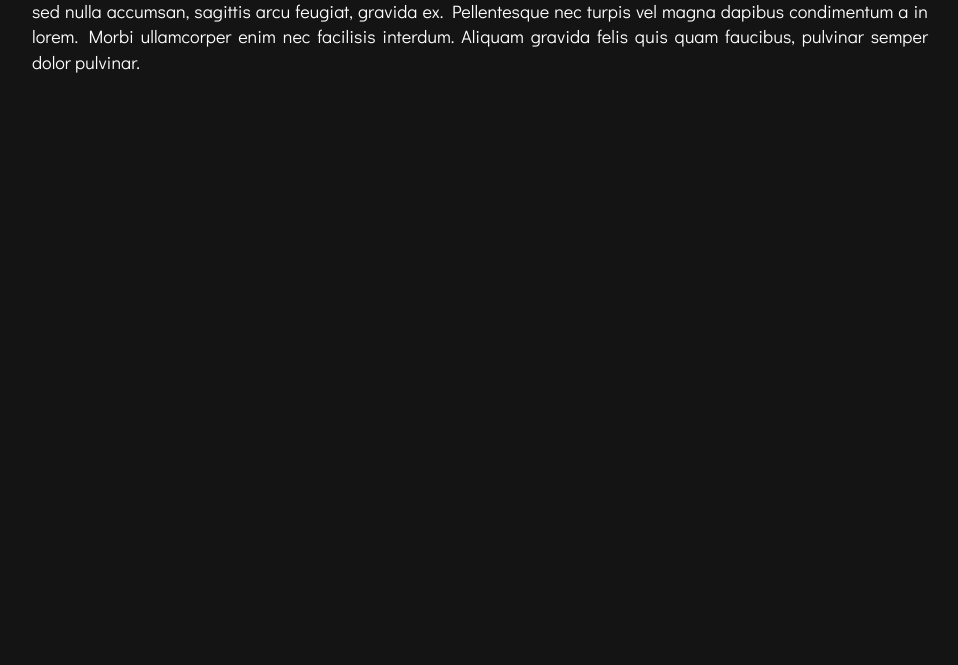
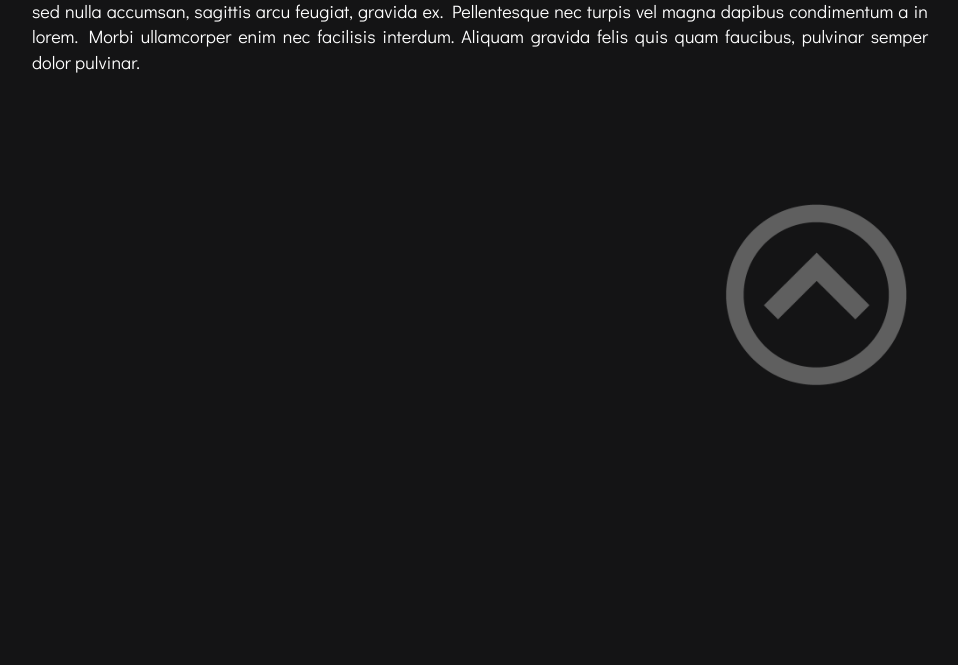
Before and after one commit to 1132049/Front-end, a PHP site: page / in a window 1280 px wide. Shown: the part 1522-2187 px from the top of the page, without its empty margins (160-1118 px from the left). Run offline with PHP 8.4, Linux system fonts and the light colour scheme; some libraries are stand-ins or nearby versions.

Commit message:
Update style.css

```diff
--- a/Project/style.css
+++ b/Project/style.css
@@ -336,8 +336,35 @@ section {
 	font-size: 18px;
 	text-align: justify;
 }
+#back-button {
+    	background-image: url("images/back.png");
+    	position: relative;
+    	background-position: right;
+    	background-size: contain;
+   	background-repeat: no-repeat;
+    	height: 10vh;
+    	width: 25%;
+    	margin: 10% 0 0 auto;
+  }
+ #back-button > a {
+    	position: absolute;
+    	width: 100%;
+    	height: 100%;
+    	top: 0;
+    	left: 0;
+    	text-decoration: none;
+    	z-index: 10; /* Places the link above everything else in the div */
+    	background-color: #FFF; /* Fix to make div clickable in IE */
+    	opacity: 0; /* Fix to make div clickable in IE */
+    	filter: alpha(opacity=1);  /*Fix to make div clickable in IE */
+}
 
-
+#agenda > #back-button {
+	margin: 0 0 0 auto;
+}
+.contact > #back-button {
+	margin: 10% 0 5% auto;
+}
 @media screen and (max-width: 600px) {
 
 	.about-container {
```
